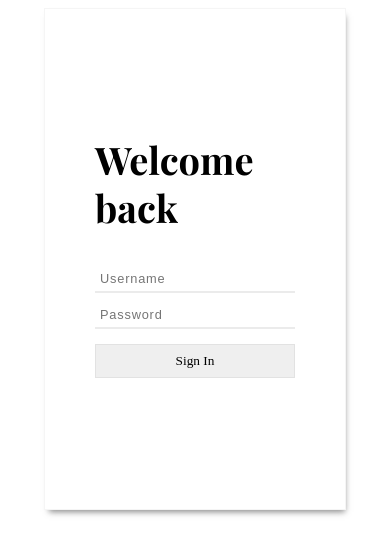
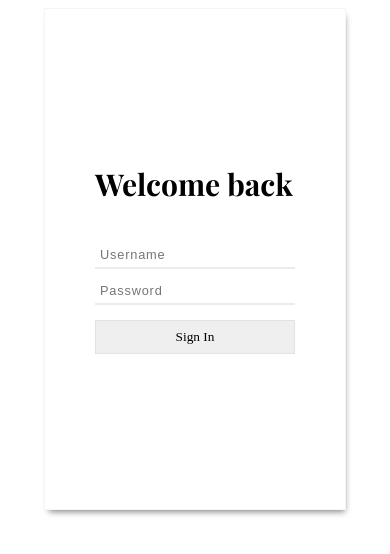
Before and after one commit to kaihengann/unblog-frontend, a React (Create React App) app: page /login in a window 390 px wide. Shown: the top 554 px of the page. Built offline with nearby package versions, Linux system fonts and the light colour scheme; no server answers; a web font is replaced by a local one.

Commit message:
Add responsive styling

```diff
--- a/src/components/Home/Home.css
+++ b/src/components/Home/Home.css
@@ -16,3 +16,22 @@ h4 {
   margin: 0;
   color: rgb(145, 145, 145)
 }
+
+@media only screen and (min-width: 1500px) {
+  .blogPost{
+    width:40%
+  }
+}
+
+@media only screen and (max-width: 650px) {
+  .blogPost{
+    width:60%
+  }
+  h1 {
+    font-size: 30px
+  }
+
+  h4 {
+    font-size: 12px
+  }
+}
```
